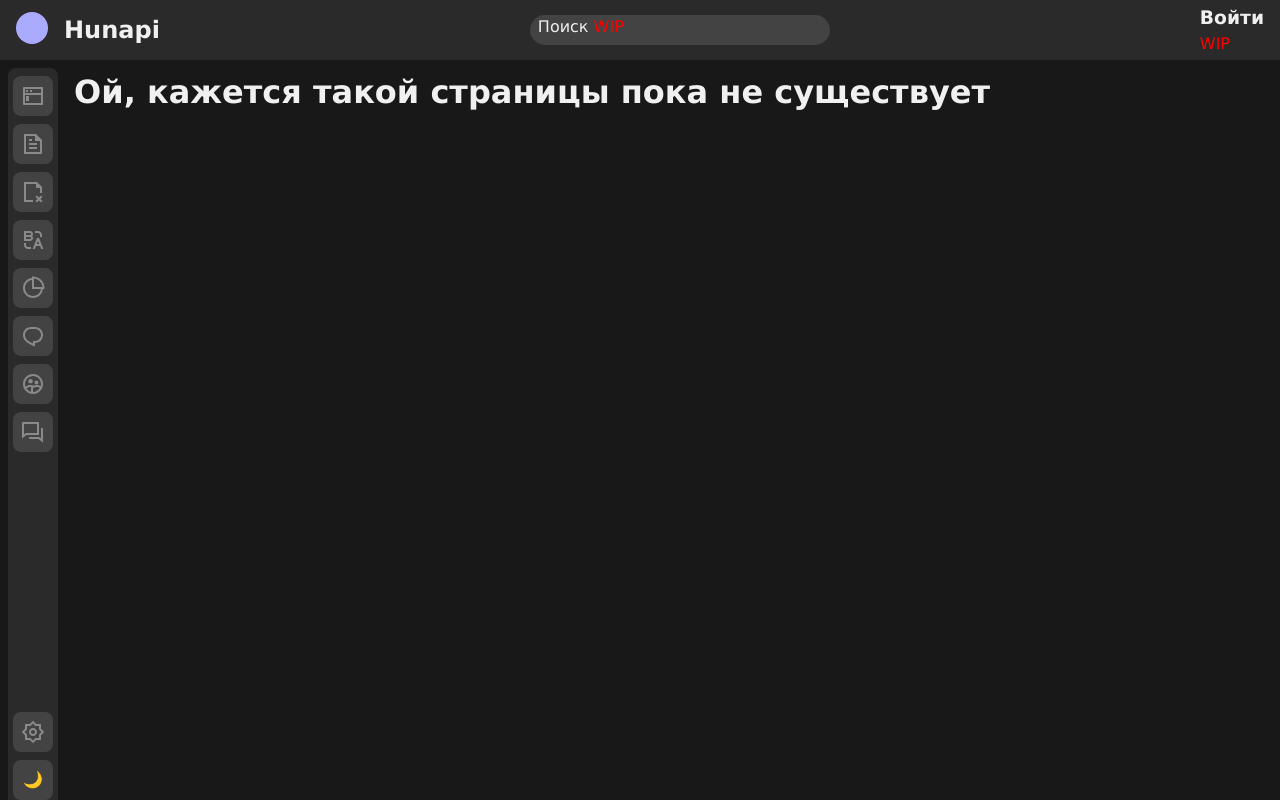
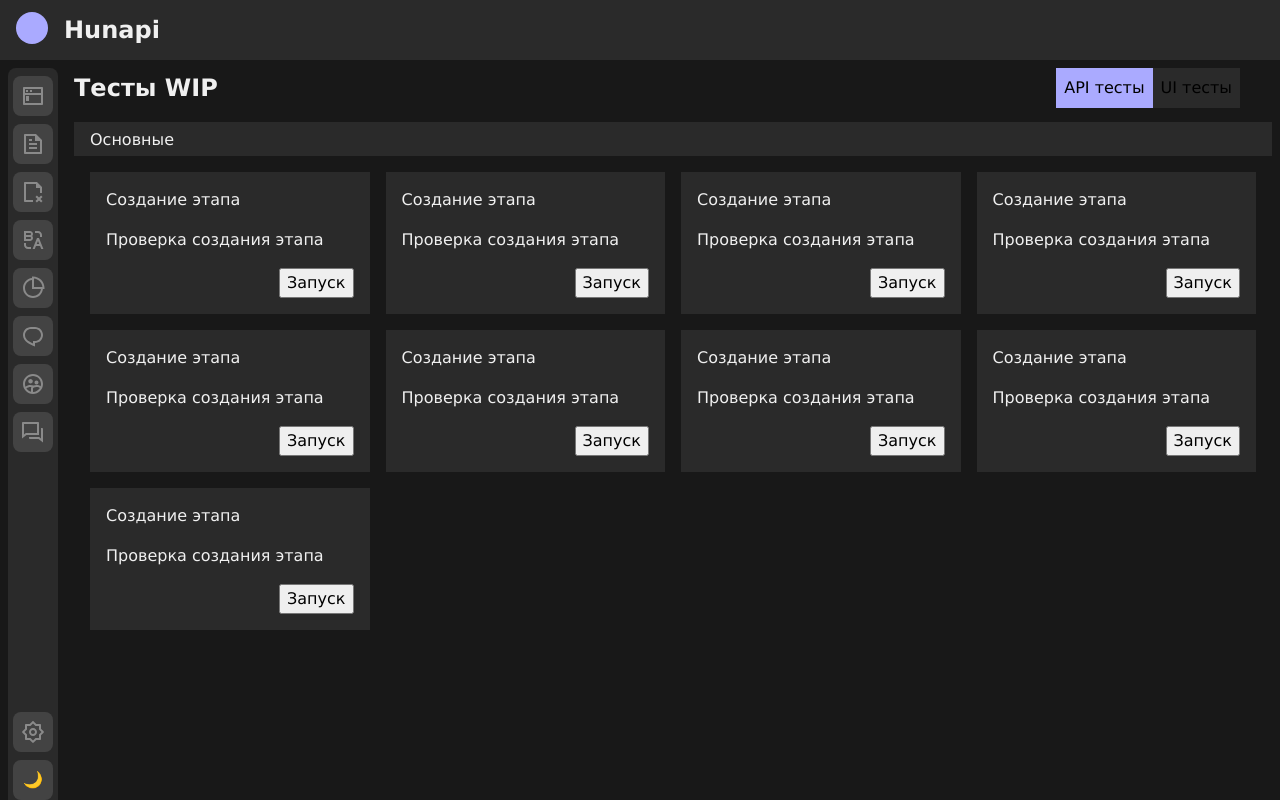
Before and after one commit to IvanGelium/hun-api, a React (Vite) app: page /tests in a window 1280 px wide. Built offline with nearby package versions, Linux system fonts and the light colour scheme.

Commit message:
Начал делать вью тестов и компоненты тестов

```diff
--- a/src/components/App.jsx
+++ b/src/components/App.jsx
@@ -14,13 +14,13 @@ function App({ children }) {
             <div className='logoElement'></div>
             <h2>Hunapi</h2>
           </div>
-          <div className='searchBar'>
+          {/* <div className='searchBar'>
             Поиск <div className='wip'>WIP</div>
-          </div>
-          <div className='profile'>
+          </div> */}
+          {/* <div className='profile'>
             <h3>Войти</h3>
             <div className='wip'>WIP</div>
-          </div>
+          </div> */}
         </div>
 
         <div className='bg'>
--- a/src/components/Router.jsx
+++ b/src/components/Router.jsx
@@ -1,9 +1,11 @@
 import ErrorPage from './ErrorPage.jsx'
 import MainPage from './main/MainPage.jsx'
 import SuggestionPage from './suggestion/SuggestionPage.jsx'
+import TestPageView from '../views/TestPageView.jsx'
 import App from './App.jsx'
 import { createBrowserRouter } from 'react-router-dom'
 import { Navigate } from 'react-router-dom'
+
 
 const Router = createBrowserRouter([
   {
@@ -23,6 +25,10 @@ const Router = createBrowserRouter([
         path: 'suggestions',
         element: <SuggestionPage />,
       },
+      {
+        path: 'tests',
+        element: <TestPageView />,
+      },
     ],
   },
 ])
--- /dev/null
+++ b/src/components/testsPage/TestCard.jsx
@@ -0,0 +1,19 @@
+import React from 'react'
+import '../../styles/testPageView/TestCard.css'
+import '../../styles/varDark.css'
+
+function TestCard({ card }) {
+  return (
+    <div>
+      <div className='testCardWhole'>
+        <div className='testCardHeader'>{card.title}</div>
+        <div className='testCardBody'>{card.desc}</div>
+        <div className='testCardStartTestWrap'>
+          <button className='testCardStartTest'>Запуск</button>
+        </div>
+      </div>
+    </div>
+  )
+}
+
+export default TestCard
--- /dev/null
+++ b/src/components/testsPage/TestsSection.jsx
@@ -0,0 +1,36 @@
+import React from 'react'
+import '../../styles/testPageView/TestSection.css'
+import '../../styles/varDark.css'
+import TestCard from './TestCard.jsx'
+
+const test = 'Основные'
+const testCardObj = {
+  id: 1,
+  title: 'Создание этапа',
+  desc: 'Проверка создания этапа',
+}
+
+function TestsSection() {
+  return (
+    <div className='testSectionWhole'>
+      <div className='testSectionHeader'>
+        <div className='testSectionHeaderText'>{test}</div>
+        <div className='testSectionHeaderType'></div>
+        <div className='testSectionHeaderCount'></div>
+      </div>
+      <div className='testSectionBody'>
+        <TestCard card={testCardObj}></TestCard>
+        <TestCard card={testCardObj}></TestCard>
+        <TestCard card={testCardObj}></TestCard>
+        <TestCard card={testCardObj}></TestCard>
+        <TestCard card={testCardObj}></TestCard>
+        <TestCard card={testCardObj}></TestCard>
+        <TestCard card={testCardObj}></TestCard>
+        <TestCard card={testCardObj}></TestCard>
+        <TestCard card={testCardObj}></TestCard>
+      </div>
+    </div>
+  )
+}
+
+export default TestsSection
--- /dev/null
+++ b/src/styles/testPageView/TestCard.css
@@ -0,0 +1,19 @@
+.testCardWhole {
+  min-height: 5rem;
+  background-color: var(--bg-color-secondary);
+  color: var(--text);
+  display: flex;
+  flex-direction: column;
+  gap: 1rem;
+  padding: 1rem;
+}
+
+.testCardStartTestWrap {
+  width: 100%;
+  display: flex;
+  justify-content: flex-end;
+}
+
+.testCardStartTest {
+  width: fit-content;
+}
--- /dev/null
+++ b/src/styles/testPageView/TestPage.css
@@ -0,0 +1,25 @@
+.testsHeader {
+  display: flex;
+  align-items: center;
+  justify-content: space-between;
+  padding-right: 2rem;
+}
+
+.testsHeaderTabs {
+  display: flex;
+  align-items: center;
+  border-radius: 100rem;
+}
+
+.testsHeaderTabs > * {
+  background-color: var(--bg-color-secondary);
+  padding: 0.5rem;
+}
+
+.selectedTab {
+  background-color: var(--accent);
+}
+
+.testsBody {
+  overflow: scroll;
+}
--- /dev/null
+++ b/src/styles/testPageView/TestSection.css
@@ -0,0 +1,23 @@
+.testSectionWhole {
+  outline: 2px solid var(--bg-color-secondary);
+  min-height: 4rem;
+  max-width: 100%;
+}
+
+.testSectionHeader {
+  margin-top: 1rem;
+  display: flex;
+  align-items: center;
+  color: var(--text);
+  width: 100%;
+  height: 2rem;
+  background-color: var(--bg-color-secondary);
+  padding: 0 1rem 0 1rem;
+}
+
+.testSectionBody {
+  padding: 1rem;
+  display: grid;
+  gap: 1rem;
+  grid-template-columns: 1fr 1fr 1fr 1fr;
+}
--- /dev/null
+++ b/src/views/TestPageView.jsx
@@ -0,0 +1,23 @@
+import React from 'react'
+import '../styles/testPageView/TestPage.css'
+import '../styles/varDark.css'
+import TestSection from '../components/testsPage/TestsSection.jsx'
+
+function TestPageView() {
+  return (
+    <div className='testWholePage'>
+      <div className='testsHeader'>
+        <h2>Тесты WIP</h2>
+        <div className='testsHeaderTabs'>
+          <div className='selectedTab'>API тесты</div>
+          <div>UI тесты</div>
+        </div>
+      </div>
+      <div className='testsBody'>
+        <TestSection></TestSection>
+      </div>
+    </div>
+  )
+}
+
+export default TestPageView
```
